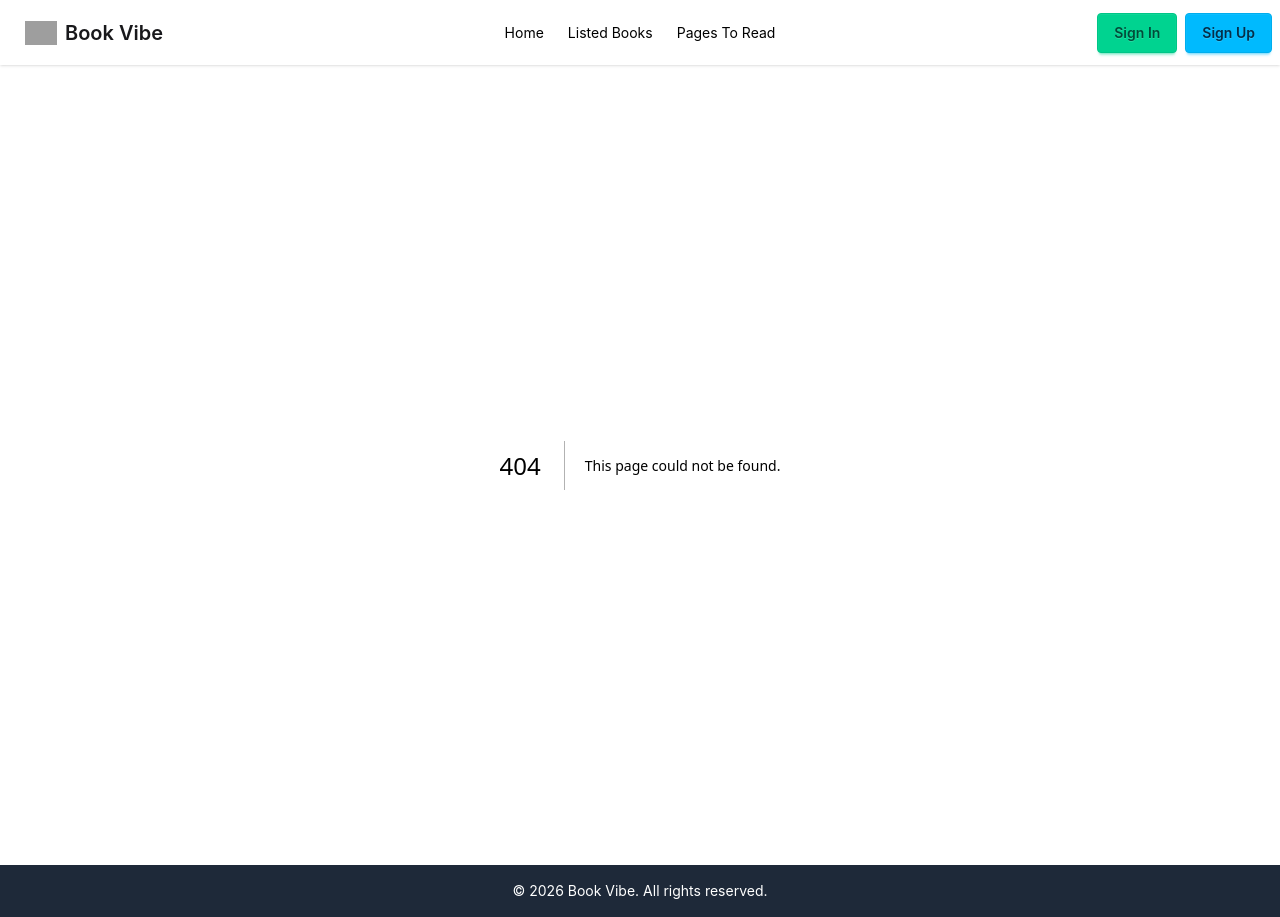
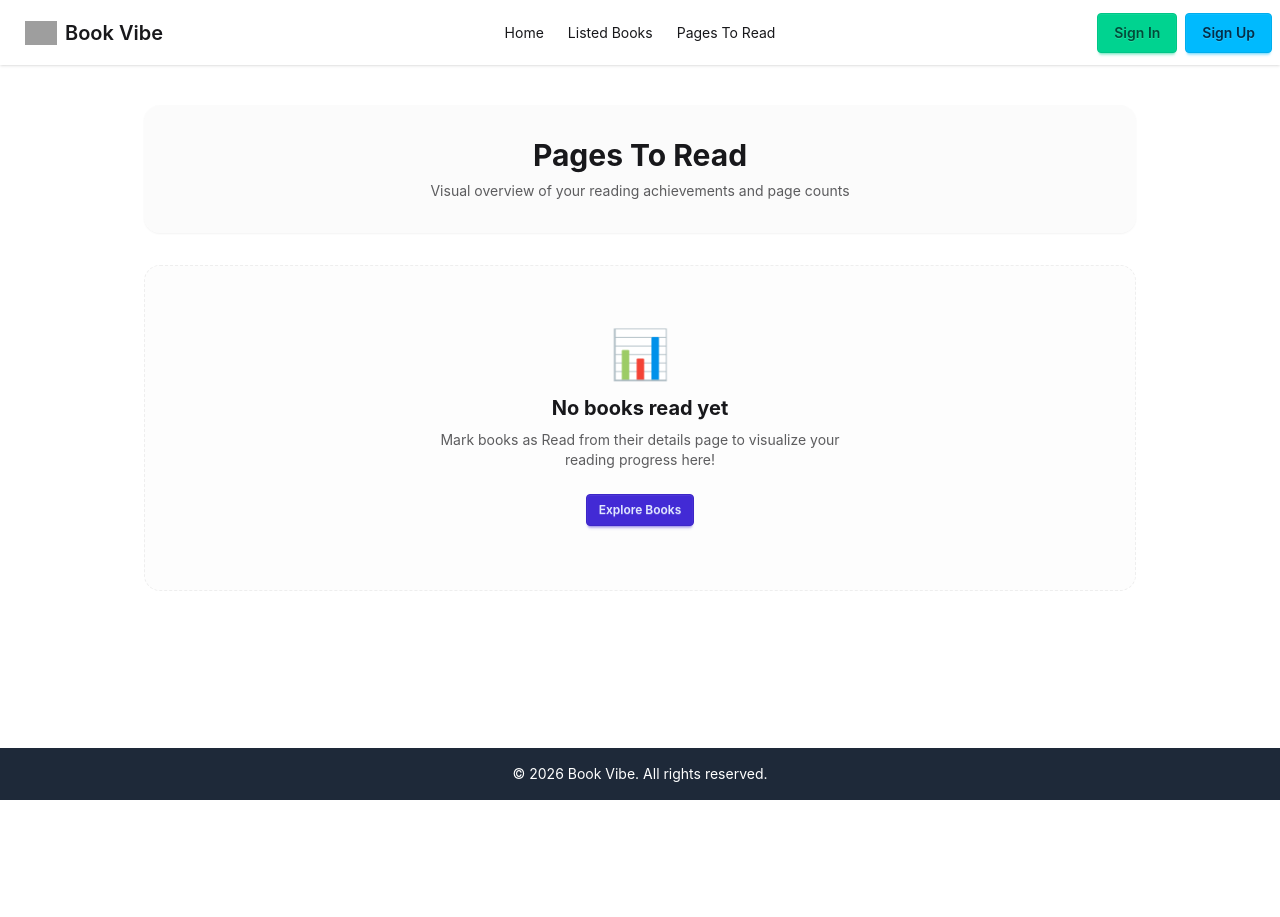
Before and after one commit to tahxin/vibe-books, a Next.js app: page /pages-to-read in a window 1280 px wide. Before the commit this address had no page. After the commit the page ends 800 px from the top, so only its background shows below. Built offline with nearby package versions, Linux system fonts and the light colour scheme; grey boxes are pictures that could not be loaded.

Commit message:
feat(pages-to-read): add Pages To Read route with reading statistics and chart

```diff
--- /dev/null
+++ b/src/app/pages-to-read/page.tsx
@@ -0,0 +1,122 @@
+'use client';
+import React from 'react';
+import Link from 'next/link';
+import { useBooks } from '@/context/BooksContext';
+import { Book } from '@/types/booktypes';
+
+const PagesToReadPage = () => {
+  const { readBooks } = useBooks();
+
+  const totalPages = readBooks.reduce((acc, book) => acc + (book.totalPages || 0), 0);
+  const maxPages = Math.max(...readBooks.map((b) => b.totalPages), 100);
+
+  const colors = [
+    '#22c55e', // green
+    '#3b82f6', // blue
+    '#f59e0b', // amber
+    '#ec4899', // pink
+    '#8b5cf6', // purple
+    '#06b6d4', // cyan
+    '#10b981', // emerald
+    '#f97316', // orange
+  ];
+
+  return (
+    <div className="container mx-auto py-10 px-4 max-w-5xl">
+      <div className="bg-base-200/60 rounded-2xl py-8 mb-8 text-center shadow-xs">
+        <h1 className="text-2xl sm:text-3xl font-bold text-base-content">
+          Pages To Read
+        </h1>
+        <p className="text-sm text-base-content/70 mt-2">
+          Visual overview of your reading achievements and page counts
+        </p>
+      </div>
+
+      {readBooks.length === 0 ? (
+        <div className="text-center py-16 px-4 bg-base-200/30 rounded-2xl border border-dashed border-base-300">
+          <div className="text-5xl mb-4">📊</div>
+          <h2 className="text-xl font-bold text-base-content">
+            No books read yet
+          </h2>
+          <p className="text-sm text-base-content/70 mt-2 max-w-md mx-auto">
+            Mark books as Read from their details page to visualize your reading progress here!
+          </p>
+          <Link href="/" className="btn btn-primary btn-sm mt-6">
+            Explore Books
+          </Link>
+        </div>
+      ) : (
+        <div className="space-y-8">
+          {/* Summary Stats */}
+          <div className="grid grid-cols-1 sm:grid-cols-3 gap-4">
+            <div className="stat bg-base-100 border border-base-200 rounded-xl shadow-xs">
+              <div className="stat-title text-base-content/70">Books Read</div>
+              <div className="stat-value text-primary">{readBooks.length}</div>
+              <div className="stat-desc">Total completed books</div>
+            </div>
+
+            <div className="stat bg-base-100 border border-base-200 rounded-xl shadow-xs">
+              <div className="stat-title text-base-content/70">Total Pages</div>
+              <div className="stat-value text-success">{totalPages}</div>
+              <div className="stat-desc">Pages across all read books</div>
+            </div>
+
+            <div className="stat bg-base-100 border border-base-200 rounded-xl shadow-xs">
+              <div className="stat-title text-base-content/70">Average Pages</div>
+              <div className="stat-value text-info">
+                {Math.round(totalPages / readBooks.length)}
+              </div>
+              <div className="stat-desc">Pages per book</div>
+            </div>
+          </div>
+
+          {/* Custom SVG Bar Chart */}
+          <div className="bg-base-100 border border-base-200 rounded-2xl p-6 sm:p-8 shadow-xs">
+            <h2 className="text-lg font-bold text-base-content mb-6">
+              Page Count Comparison
+            </h2>
+
+            <div className="overflow-x-auto pb-4">
+              <div className="min-w-[600px] h-72 flex items-end gap-6 sm:gap-10 border-b border-l border-base-300 px-4 pb-2 pt-6">
+                {readBooks.map((book: Book, index) => {
+                  const heightPercent = Math.max(
+                    15,
+                    Math.round((book.totalPages / maxPages) * 100)
+                  );
+                  const color = colors[index % colors.length];
+
+                  return (
+                    <div
+                      key={book.bookId}
+                      className="flex-1 flex flex-col items-center h-full justify-end group"
+                    >
+                      <span className="text-xs font-semibold text-base-content/80 mb-1">
+                        {book.totalPages}
+                      </span>
+                      <div
+                        style={{
+                          height: `${heightPercent}%`,
+                          backgroundColor: color,
+                        }}
+                        className="w-full max-w-[48px] rounded-t-lg transition-all duration-300 group-hover:opacity-85 shadow-xs"
+                        title={`${book.bookName}: ${book.totalPages} pages`}
+                      />
+                      <span
+                        className="text-[11px] font-medium text-base-content/70 mt-2 text-center truncate max-w-[70px]"
+                        title={book.bookName}
+                      >
+                        {book.bookName}
+                      </span>
+                    </div>
+                  );
+                })}
+              </div>
+            </div>
+          </div>
+        </div>
+      )}
+    </div>
+  );
+};
+
+export default PagesToReadPage;
```
